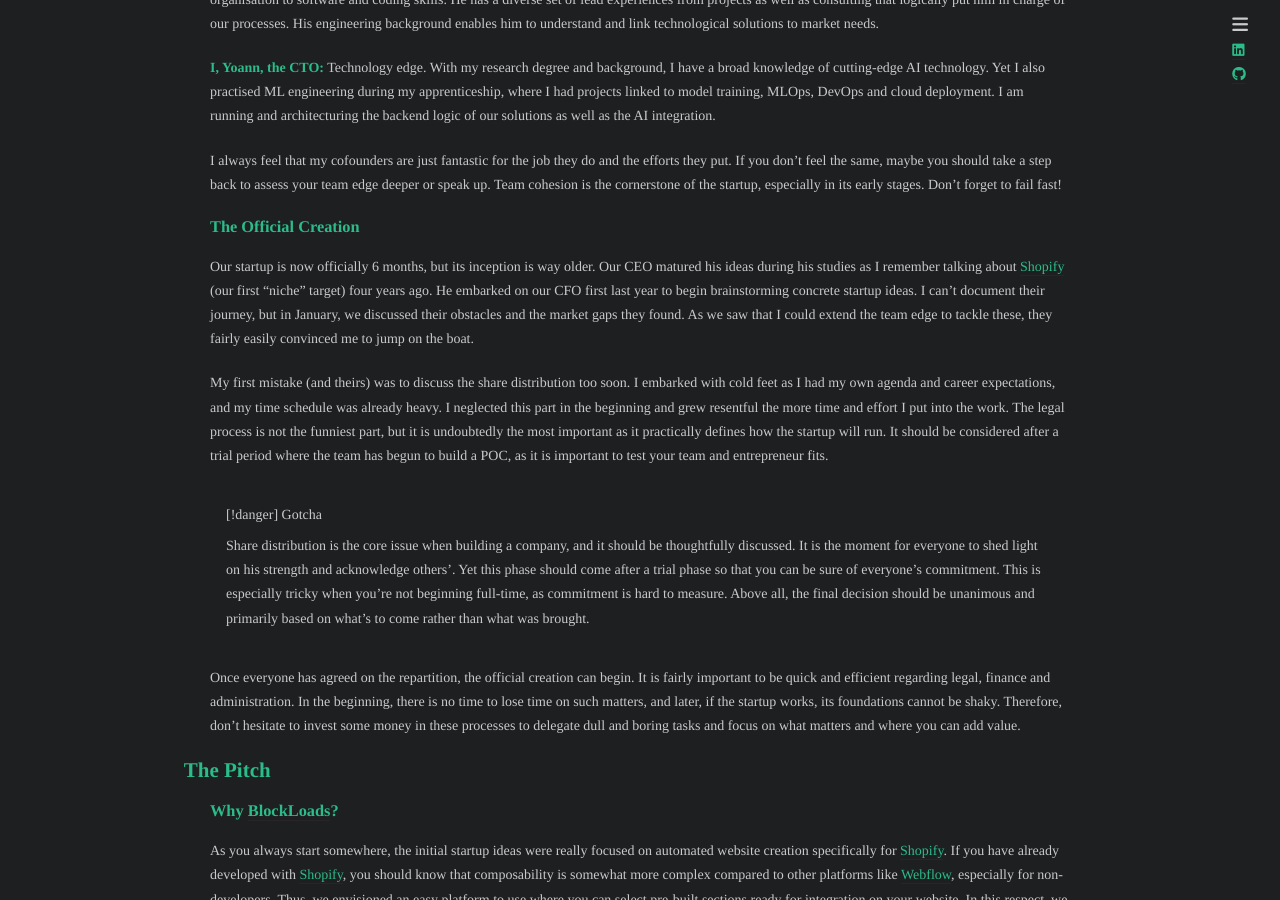
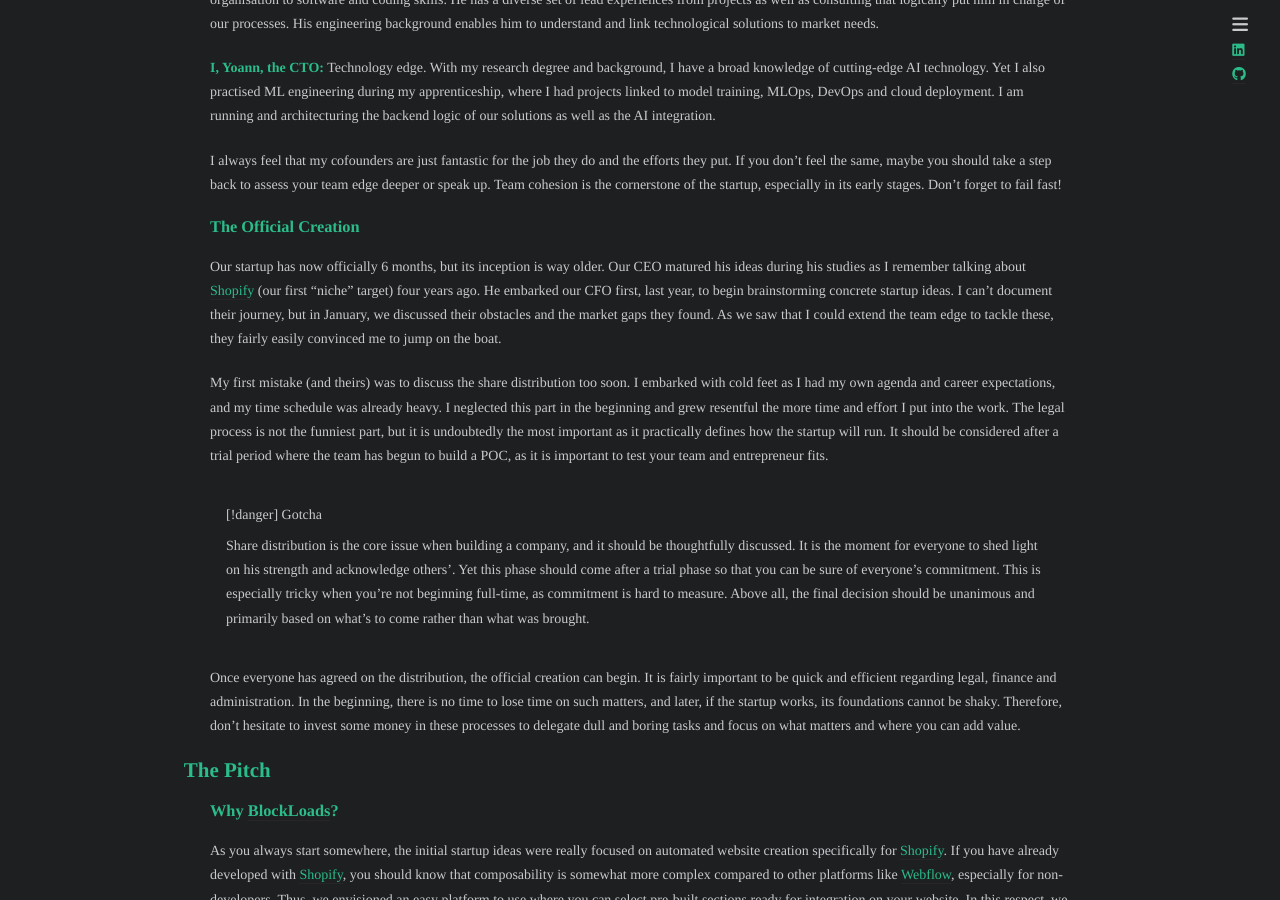
Before and after one commit to yp-edu/yp-edu.github.io, a Jekyll site: the page built from pages/_stories/creating-a-startup.md, in a window 1280 px wide and 900 px high, scrolled down 1931 px. Built offline with Jekyll 4.4.1, drawn with Linux system fonts in a browser that asks for light colours; nearby versions of some CDN libraries; some web fonts are replaced; Markdown is read by kramdown in place of the engine named in the settings; some of the changed text lies outside the part shown.

Commit message:
typo and edits

```diff
--- a/pages/_stories/creating-a-startup.md
+++ b/pages/_stories/creating-a-startup.md
@@ -41,7 +41,7 @@
 
 - "What and why?": Represents what you are trying to solve and why it matters. There is a difference between nice-to-haves, must-haves and hair-on-fire issues, which often leads to forgotten failures.
 - "Why now?": Is essential with regard to market dynamics and technology advancement. Maybe new opportunities are opening up, or a new technology could solve previously too complex problems.
-- "Why you?": The "right" to solve the outlined problems of this precise market at this precise time. It's important to be able to justify your legitimacy, which involves understanding your edges more in the [team section](#the-team).
+- "Why you?": The "right" to solve the outlined problems of this precise market at this precise time. It's important to be able to justify your legitimacy, which involves understanding your edges. More in the [team section](#the-team).
 
 Next, I will present the team-forming process, followed by the official creation, and lastly, the pitch. I think that for us, and in general, the idea should come afterwards and can be shallow, drafty and blurred at the beginning. What feels the most important is the will to make things happen and the determination to innovate, constantly feeling that you are the perfect team.
 
@@ -69,7 +69,7 @@
 
 ### The Official Creation
 
-Our startup is now officially 6 months, but its inception is way older. Our CEO matured his ideas during his studies as I remember talking about [Shopify](https://www.shopify.com/) (our first "niche" target) four years ago. He embarked on our CFO first last year to begin brainstorming concrete startup ideas. I can't document their journey, but in January, we discussed their obstacles and the market gaps they found. As we saw that I could extend the team edge to tackle these, they fairly easily convinced me to jump on the boat.
+Our startup has now officially 6 months, but its inception is way older. Our CEO matured his ideas during his studies as I remember talking about [Shopify](https://www.shopify.com/) (our first "niche" target) four years ago. He embarked our CFO first, last year, to begin brainstorming concrete startup ideas. I can't document their journey, but in January, we discussed their obstacles and the market gaps they found. As we saw that I could extend the team edge to tackle these, they fairly easily convinced me to jump on the boat.
 
 My first mistake (and theirs) was to discuss the share distribution too soon. I embarked with cold feet as I had my own agenda and career expectations, and my time schedule was already heavy. I neglected this part in the beginning and grew resentful the more time and effort I put into the work. The legal process is not the funniest part, but it is undoubtedly the most important as it practically defines how the startup will run. It should be considered after a trial period where the team has begun to build a POC, as it is important to test your team and entrepreneur fits.
 
@@ -77,7 +77,7 @@
 >
 > Share distribution is the core issue when building a company, and it should be thoughtfully discussed. It is the moment for everyone to shed light on his strength and acknowledge others'. Yet this phase should come after a trial phase so that you can be sure of everyone's commitment. This is especially tricky when you're not beginning full-time, as commitment is hard to measure. Above all, the final decision should be unanimous and primarily based on what's to come rather than what was brought.
 
-Once everyone has agreed on the repartition, the official creation can begin. It is fairly important to be quick and efficient regarding legal, finance and administration. In the beginning, there is no time to lose time on such matters, and later, if the startup works, its foundations cannot be shaky. Therefore, don't hesitate to invest some money in these processes to delegate dull and boring tasks and focus on what matters and where you can add value.
+Once everyone has agreed on the distribution, the official creation can begin. It is fairly important to be quick and efficient regarding legal, finance and administration. In the beginning, there is no time to lose time on such matters, and later, if the startup works, its foundations cannot be shaky. Therefore, don't hesitate to invest some money in these processes to delegate dull and boring tasks and focus on what matters and where you can add value.
 
 ## The Pitch
 
```
Also changed, not shown: pages/_drafts/layer-wise-relevance-propagation.md (+25 -8 lines).
